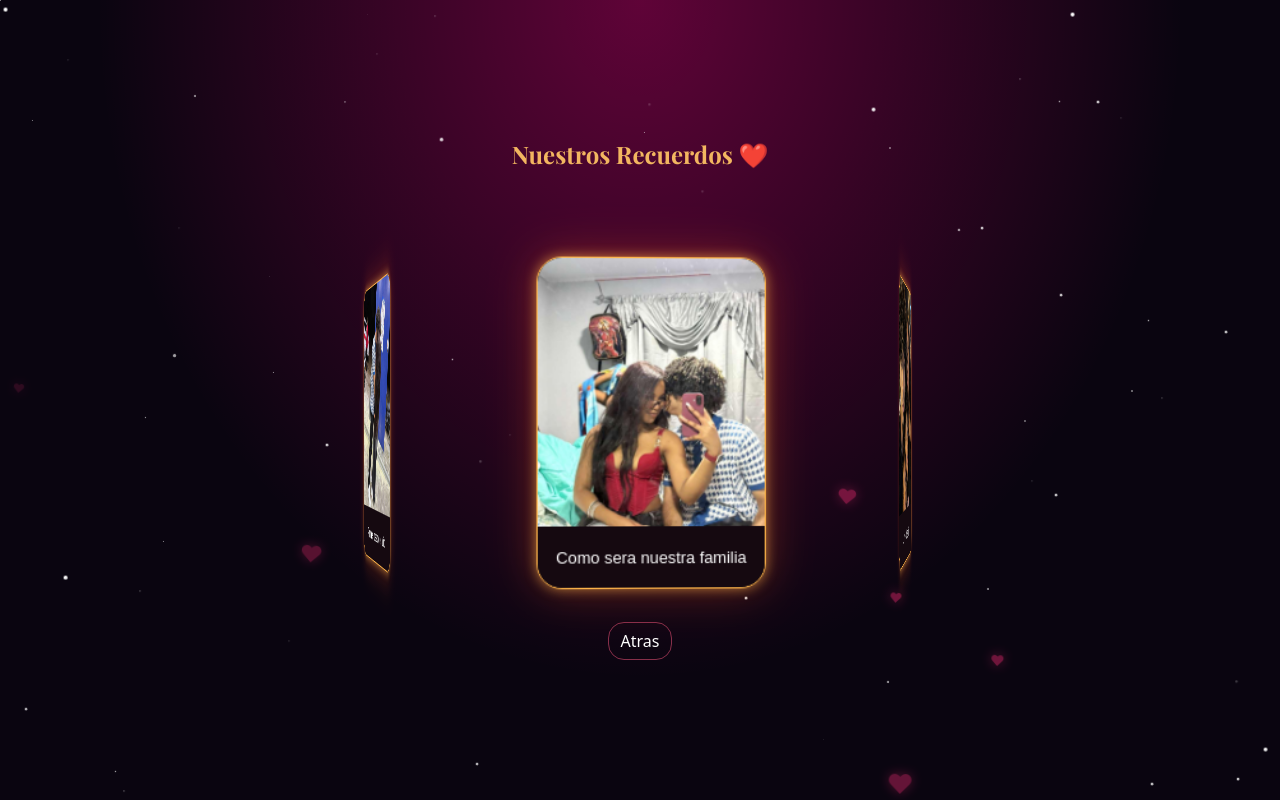
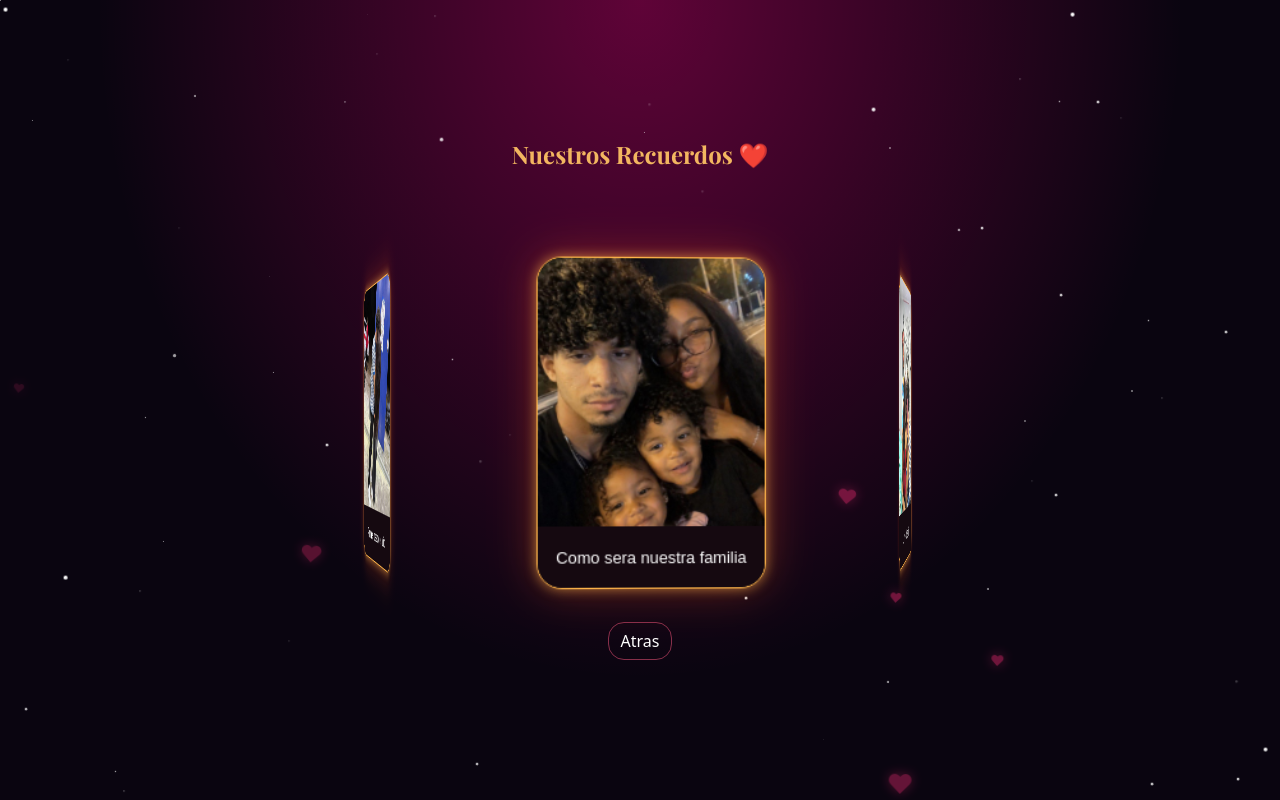
Before and after one commit to niar1822/Aniversario, a React (Vite) app: page /recuerdos in a window 1280 px wide. Built offline with nearby package versions, Linux system fonts and the light colour scheme.

Commit message:
terminado

```diff
--- a/src/pages/Recuerdos.tsx
+++ b/src/pages/Recuerdos.tsx
@@ -14,7 +14,7 @@ export default function RecuerdosPage() {
         fotos={[
           {
             src: image,
-            caption: "Foto por la que te conoci❤️",
+            caption: "Foto por la que me enamore de ti",
           },
           {
             src: image1,
@@ -25,11 +25,11 @@ export default function RecuerdosPage() {
             caption: "Primer beso del año",
           },
           {
-            src: image4,
+            src: image3,
             caption: "Como sera nuestra familia",
           },
           {
-            src: image3,
+            src: image4,
             caption: "31 antes de salir",
           },
         ]}
```
